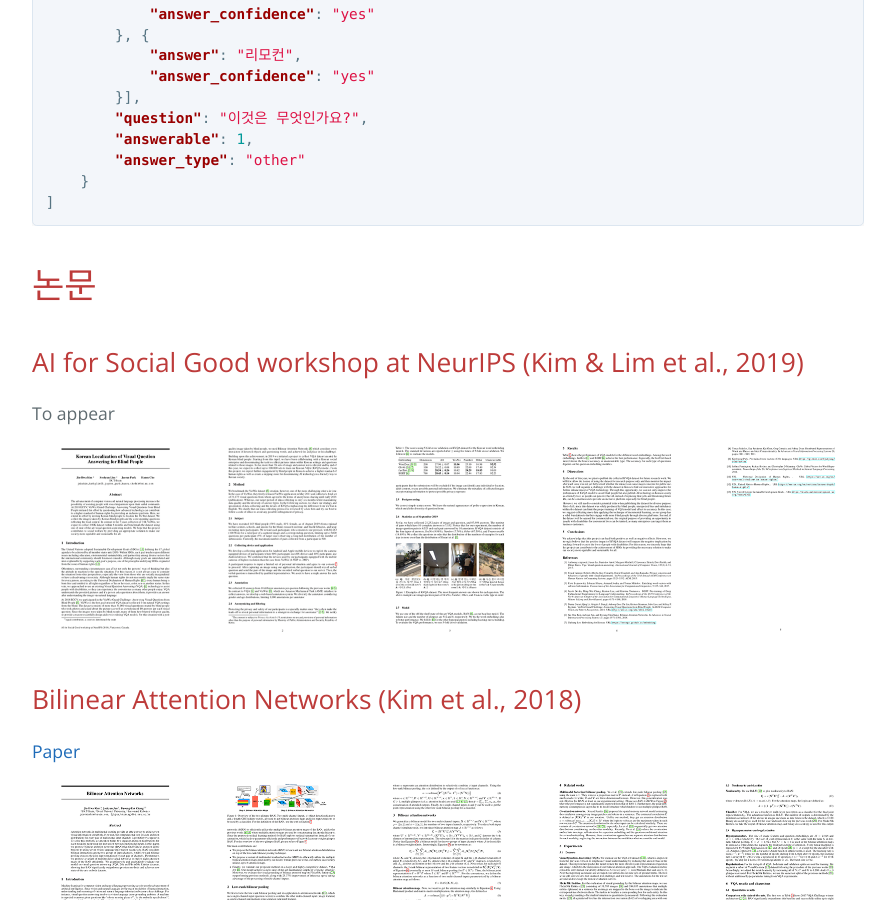
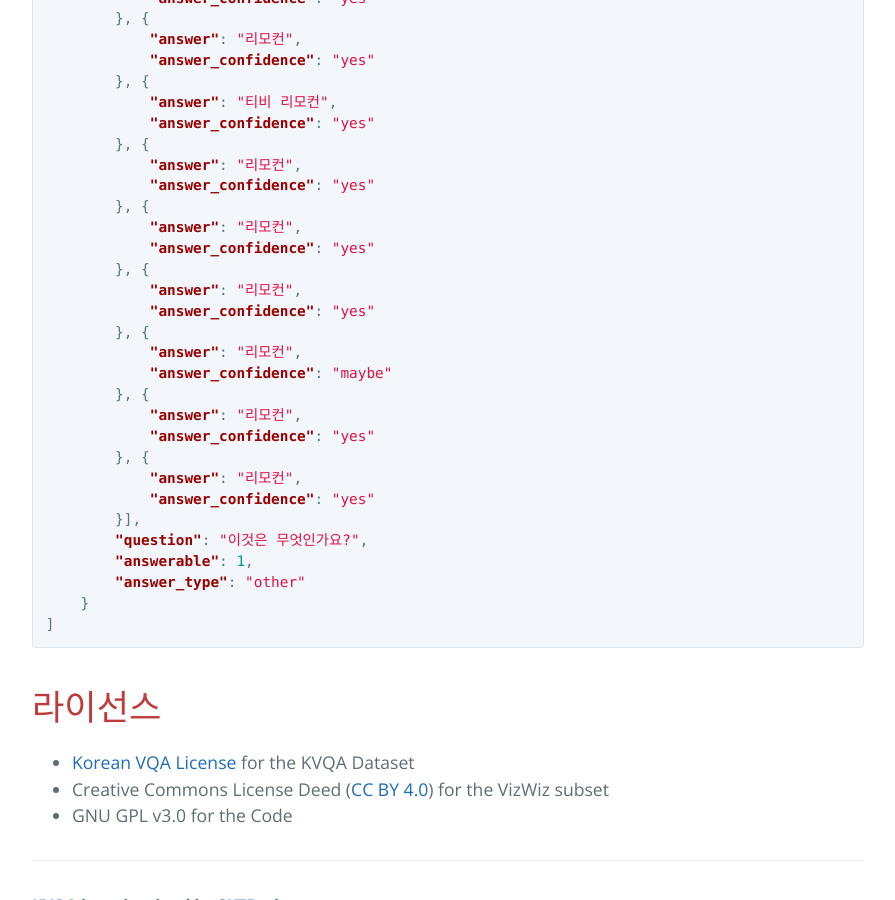
Before and after one commit to SKTBrain/KVQA, a Jekyll site: the page built from docs/index.md, in a window 1280 px wide and 900 px high, scrolled down 4112 px. Shown: the whole window, without its empty margins (192-1087 px from the left). Built offline with Jekyll 4.4.1, drawn with Linux system fonts in a browser that asks for light colours; some of the changed text lies outside the part shown.

Commit message:
Reflect @kjw0612's comment

````diff
--- a/docs/index.md
+++ b/docs/index.md
@@ -7,6 +7,13 @@
 SK텔레콤은 사회적 가치 추구를 위한 다양한 사업을 진행하고 있습니다. 기업이 먼저 앞장서서 사회 속에 혼재된 사회적 이슈를 발굴하고, 이를 해결하기 위한 사회적 책임을 지는 것이 지속가능한 경영의 출발이라고 생각합니다.
 
 2019년 4월부터 이 기술의 현지화를 위해 사회적 기업인 [테스트웍스](http://www.testworks.co.kr)와 협업하여 자발적으로 지원한 우리나라의 시각장애인들로부터 데이터를 수집하였고, 영문으로 공개된 [VizWiz 데이터셋](https://vizwiz.org/tasks-and-datasets/vqa/) 중 현지화가 가능한 일부를 한국어로 번역하여 시각적 질의응답 기술을 한국어로 학습시킬 수 있는 데이터셋을 만들었습니다.
+
+# 논문
+
+## AI for Social Good workshop at NeurIPS (Kim & Lim et al., 2019)
+
+To appear
+![AI for Social Good workshop at NeurIPS](assets/img/AISG_NeurIPS_2019_KVQA.png)
 
 # 시각적 질의응답
 
@@ -134,18 +141,6 @@
 ]
 ```
 
-# 논문
-
-## AI for Social Good workshop at NeurIPS (Kim & Lim et al., 2019)
-
-To appear
-![AI for Social Good workshop at NeurIPS](assets/img/AISG_NeurIPS_2019_KVQA.png)
-
-## Bilinear Attention Networks (Kim et al., 2018)
-
-[Paper](http://papers.nips.cc/paper/7429-bilinear-attention-networks)
-![Bilinear Attention Networks](assets/img/BAN_NeurIPS_2018.png)
-
 # 라이선스
 
 * [Korean VQA License](./license.html) for the KVQA Dataset
````
Also changed, not shown: docs/index-en.md (+7 -13 lines).
